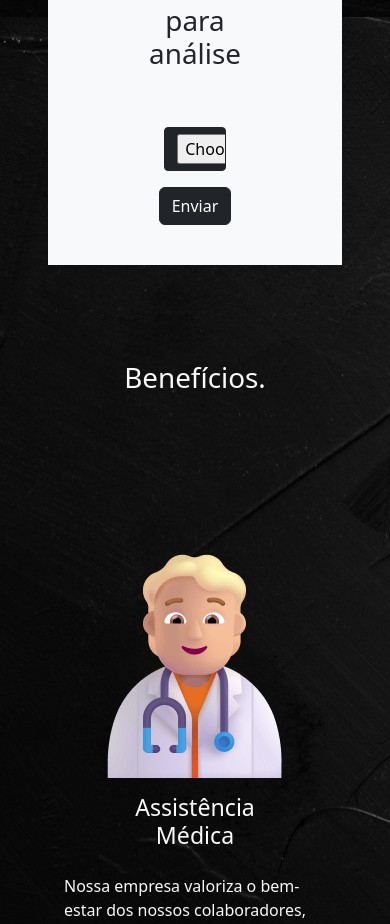
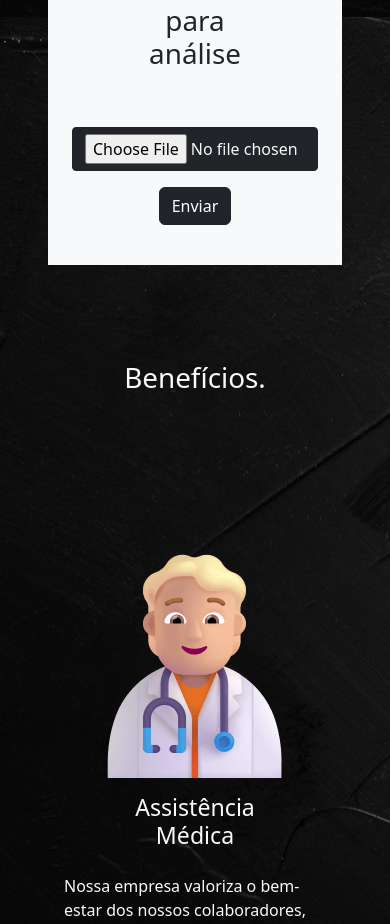
Before and after one commit to leanluizz/componentes-react-reutilizaveis-, a React (Create React App) app: page /Trabalhe-Conosco in a window 390 px wide. Shown: the part 3985-4909 px from the top of the page. Built offline with nearby package versions, Linux system fonts and the light colour scheme.

Commit message:
test mobile client

```diff
--- a/src/pages/trabalheconosco.jsx
+++ b/src/pages/trabalheconosco.jsx
@@ -100,7 +100,7 @@ export default function TrabalheConosco (){
         <div>
         <form onSubmit={(e) => e.preventDefault()} className='bg-light p-4 m-5'>
         <h1 className='p-5 text-center'>Envie seu currículo para análise</h1>
-         <input className='w-25 mx-auto d-block btn btn-dark text-light rounded-1 outline-0' type="file"/>
+         <input className='w-100 mx-auto d-block btn btn-dark text-light rounded-1 outline-0' type="file"/>
          <button onClick={Send} className='d-block mx-auto m-3 btn btn-dark'>Enviar</button>
      </form>
      <div className={`${AnimateOut} position-absolute start-50 translate-middle ${Bg} rounded-2 w-50`}>
```
